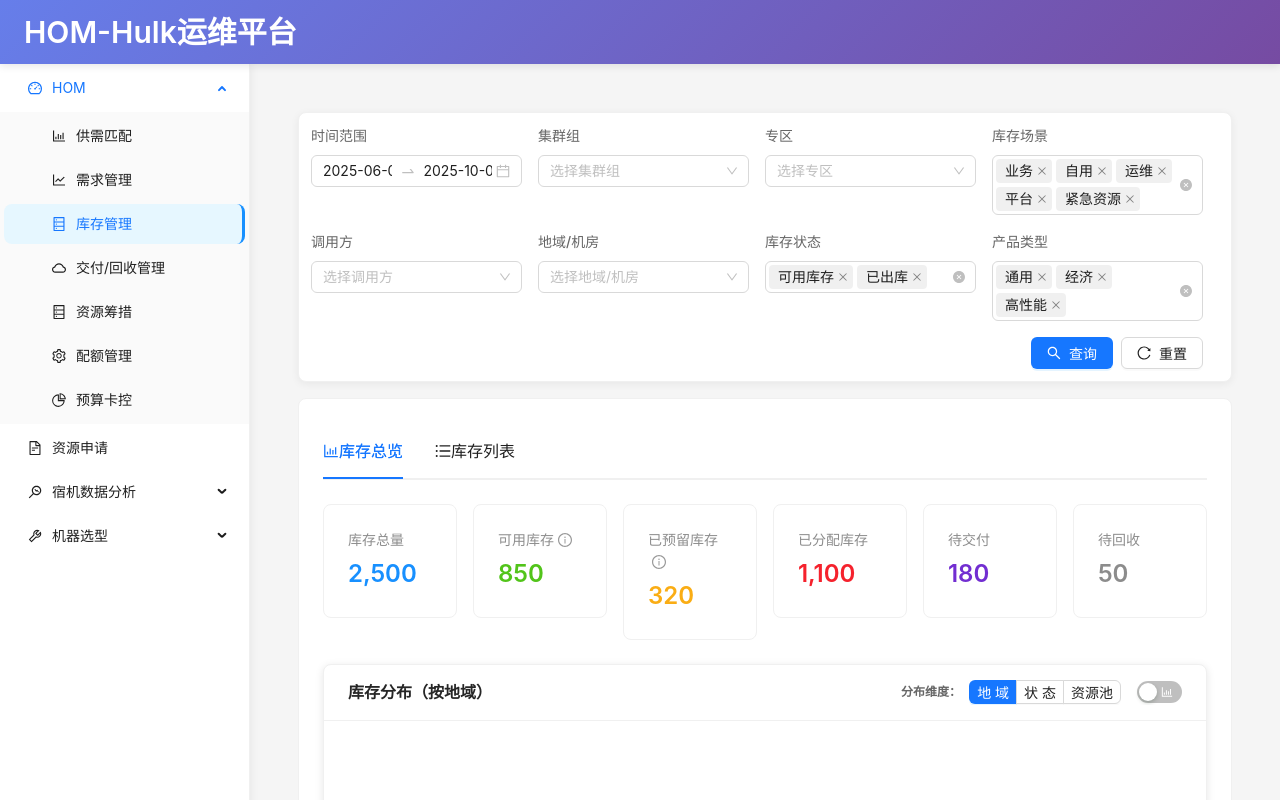
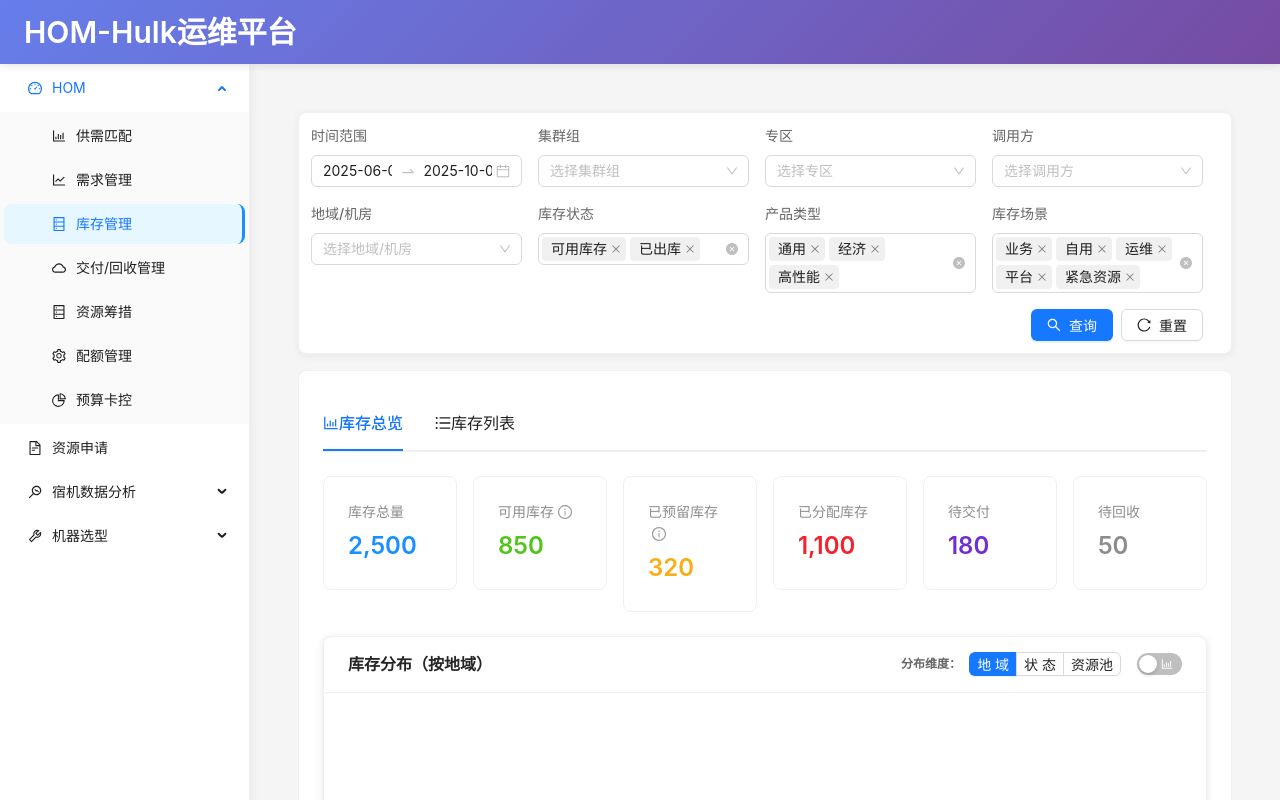
Before and after one commit to tasyskybenjamin/hulk_F1, a React (Create React App) app: page / in a window 1280 px wide. Shown: the top 800 px of the page. Built offline with nearby package versions, Linux system fonts and the light colour scheme; the HTML template or start-up script is replaced by a standard one.

Commit message:
调整筛选项顺序：将库存场景移动到最后一个位置

```diff
--- a/src/components/InventoryManagementPage.js
+++ b/src/components/InventoryManagementPage.js
@@ -43,26 +43,6 @@ const InventoryManagementPage = () => {
     const startDate = today.subtract(2, 'month').startOf('day');
     const endDate = today.add(2, 'month').endOf('day');
     return [startDate, endDate];
-  };
-
-  // 定义标签映射
-  const scenarioTagMap = {
-    business: { label: '业务', color: 'blue' },
-    selfUse: { label: '自用', color: 'cyan' },
-    operation: { label: '运维', color: 'purple' },
-    platform: { label: '平台', color: 'orange' },
-    emergency: { label: '紧急资源', color: 'red' }
-  };
-
-  const statusTagMap = {
-    available: { label: '可用库存', color: 'green' },
-    delivered: { label: '已出库', color: 'blue' }
-  };
-
-  const productTypeTagMap = {
-    general: { label: '通用', color: 'default' },
-    economy: { label: '经济', color: 'default' },
-    highPerformance: { label: '高性能', color: 'default' }
   };
 
   const [filters, setFilters] = useState({
@@ -545,27 +525,6 @@ const InventoryManagementPage = () => {
           </Col>
           <Col xs={24} sm={12} md={8} lg={6}>
             <div className="filter-item">
-              <span className="filter-label">库存场景</span>
-              <Form.Item name="inventoryScenario" style={{ width: '100%', marginBottom: 0 }}>
-                <Select
-                  mode="multiple"
-                  placeholder="选择库存场景"
-                  style={{ width: '100%' }}
-                  allowClear
-                  onChange={handleScenarioChange}
-                  options={[
-                    { value: 'business', label: '业务' },
-                    { value: 'selfUse', label: '自用' },
-                    { value: 'operation', label: '运维' },
-                    { value: 'platform', label: '平台' },
-                    { value: 'emergency', label: '紧急资源' }
-                  ]}
-                />
-              </Form.Item>
-            </div>
-          </Col>
-          <Col xs={24} sm={12} md={8} lg={6}>
-            <div className="filter-item">
               <span className="filter-label">调用方</span>
               <Form.Item name="caller" style={{ width: '100%', marginBottom: 0 }}>
                 <Select
@@ -622,6 +581,27 @@ const InventoryManagementPage = () => {
                     { value: 'general', label: '通用' },
                     { value: 'economy', label: '经济' },
                     { value: 'highPerformance', label: '高性能' }
+                  ]}
+                />
+              </Form.Item>
+            </div>
+          </Col>
+          <Col xs={24} sm={12} md={8} lg={6}>
+            <div className="filter-item">
+              <span className="filter-label">库存场景</span>
+              <Form.Item name="inventoryScenario" style={{ width: '100%', marginBottom: 0 }}>
+                <Select
+                  mode="multiple"
+                  placeholder="选择库存场景"
+                  style={{ width: '100%' }}
+                  allowClear
+                  onChange={handleScenarioChange}
+                  options={[
+                    { value: 'business', label: '业务' },
+                    { value: 'selfUse', label: '自用' },
+                    { value: 'operation', label: '运维' },
+                    { value: 'platform', label: '平台' },
+                    { value: 'emergency', label: '紧急资源' }
                   ]}
                 />
               </Form.Item>
```
